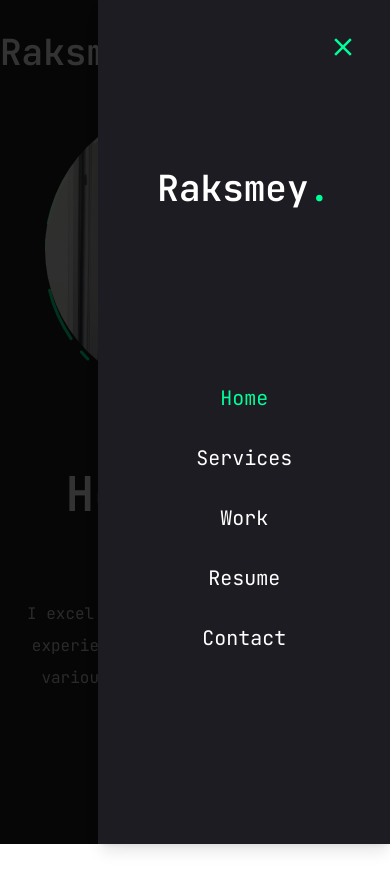
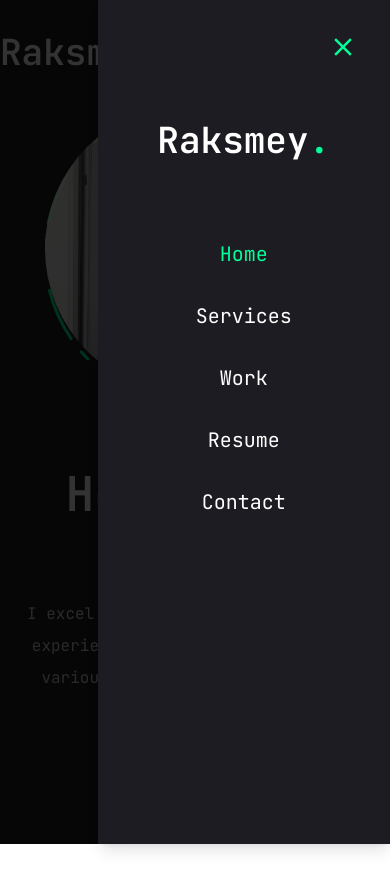
Before and after one commit to raksmeycoding/portfolio001, a Next.js app: page / in a window 390 px wide. Both pictures are taken after a click on the button 374 px from the left and 52 px from the top of the page. Shown: the top 890 px of the page. Built offline with nearby package versions, Linux system fonts and the light colour scheme.

Commit message:
modify slidebar to having scroll functionality

```diff
--- a/components/Header.tsx
+++ b/components/Header.tsx
@@ -22,8 +22,6 @@ const Header = () => {
                     </Link>
 
                 </div>
-
-
                 {/*   Mobile Nav*/}
                 <div className={`xl:hidden`}>
                     <MobileNav/>
--- a/components/MobileNav.tsx
+++ b/components/MobileNav.tsx
@@ -4,6 +4,7 @@ import {Sheet, SheetContent, SheetTitle, SheetTrigger} from "@/components/ui/she
 import {CiMenuFries} from "react-icons/ci";
 import Link from "next/link";
 import {usePathname} from "next/navigation";
+import {ScrollArea} from "@/components/ui/scroll-area";
 
 
 const MobileNav = () => {
@@ -18,33 +19,41 @@ const MobileNav = () => {
     ]
     return (
         <Sheet>
-            <SheetTrigger className={`flex justify-center items-center`}>
+            <SheetTrigger className={`flex justify-center items-center `}>
                 <CiMenuFries className={`text-[32px] text-accent`}/>
             </SheetTrigger>
             <SheetContent className={`flex flex-col`}>
                 <SheetTitle></SheetTitle>
                 {/*    Logo*/}
-                <div className={`mt-32 mb-40 text-center text-2xl`}>
+                <div className={`mt-20 mb-16 text-center text-2xl`}>
                     <Link href="/">
                         <h1 className={`text-4xl font-semibold`}>Raksmey<span className={`text-accent`}>.</span></h1>
                     </Link>
                 </div>
 
                 {/*    nav*/}
-                <nav className={`flex flex-col justify-center items-center gap-8`}>
+                <ScrollArea
+                    className={`h-[400px]`}
+                >
+                    {
+                        <div className={`grid grid-cols-1 gap-[30px] text-center pb-[300px]`}>
                             {
                                 links.map((link, i) => {
                                     return (
+                                        <div key={i}>
                                             <Link
-                                    key={i}
+
                                                 href={link.path}
                                                 className={`${link.path === pathname && "text-accent"} text-xl capitalize hover:text-accent transition-all`}>
                                                 {link.name}
                                             </Link>
+                                        </div>
                                     )
                                 })
                             }
-                </nav>
+                        </div>
+                    }
+                </ScrollArea>
 
             </SheetContent>
         </Sheet>
```
Lines whose indentation alone changed are shown as unchanged.
